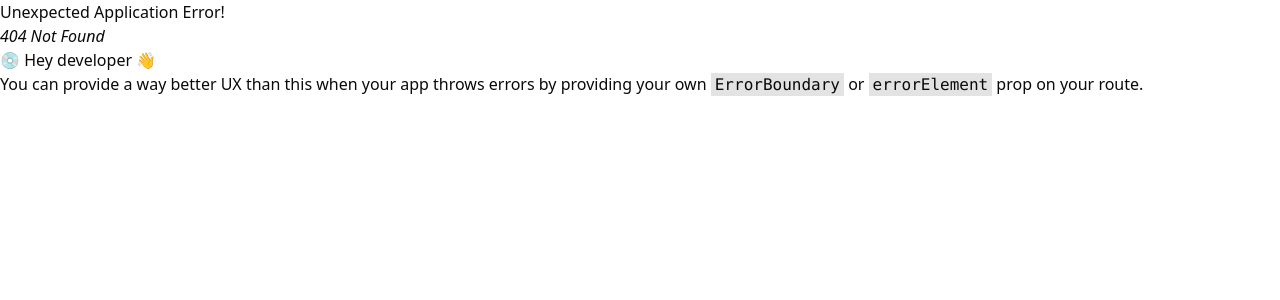
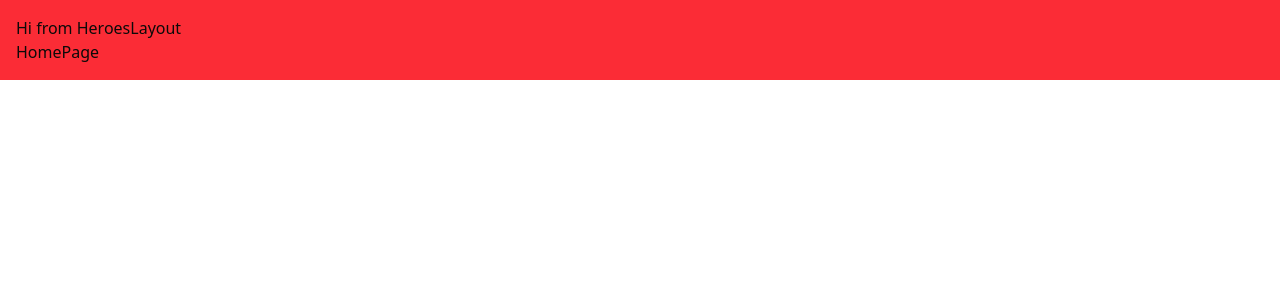
Before and after one commit to CristianSifuentes/ReactSPAHeroes_, a React (Vite) app: page /heroes in a window 1280 px wide. Before the commit this address had no page. Shown: the top 300 px of the page. Built offline with nearby package versions, Linux system fonts and the light colour scheme.

Commit message:
Add example for Outlet in react

```diff
--- /dev/null
+++ b/src/admin/layouts/AdminLayout.tsx
@@ -0,0 +1,10 @@
+import React from 'react'
+import { Outlet } from 'react-router'
+
+export const AdminLayout = () => {
+  return (
+    <div className="bg-indigo-500">
+      <Outlet />
+    </div>
+  )
+}
--- /dev/null
+++ b/src/heroes/layouts/HeroesLayout.tsx
@@ -0,0 +1,10 @@
+import { Outlet } from "react-router"
+
+export const HeroesLayout = () => {
+  return (
+    <div className="bg-red-500 p-4">
+        <h1>Hi from HeroesLayout</h1>
+        <Outlet></Outlet>
+    </div>
+  )
+}
--- a/src/router/app.router.tsx
+++ b/src/router/app.router.tsx
@@ -1,4 +1,6 @@
+import { AdminLayout } from '@/admin/layouts/AdminLayout';
 import { AdminPage } from '@/admin/pages/AdminPage';
+import { HeroesLayout } from '@/heroes/layouts/HeroesLayout';
 import { HeroPage } from '@/heroes/pages/hero/HeroPage';
 import { HomePage } from '@/heroes/pages/home/HomePage';
 import { SearchPage } from '@/heroes/pages/search/SearchPage';
@@ -6,21 +8,34 @@ import { createBrowserRouter } from 'react-router';
 
 
 export const appRouter = createBrowserRouter([
+
   {
-    path: "/",
-    element: <HomePage />,
+   path: "/heroes",
+   element: <HeroesLayout />,
+   children: [
+     {
+       index: true,
+       element: <HomePage />
      },
      {
-    path: "/hero/:id",
+       path: ":id",
        element: <HeroPage />
      },
      {
-    path: "/search",
+       path: "search",
        element: <SearchPage />
+     }
+   ]
   },
   {
      path: '/admin',
+     element: <AdminLayout />,
+     children: [
+       {
+         index: true,
          element: <AdminPage />
+       }
+     ]
 
   }
 ]);
```
Lines whose indentation alone changed are shown as unchanged.
